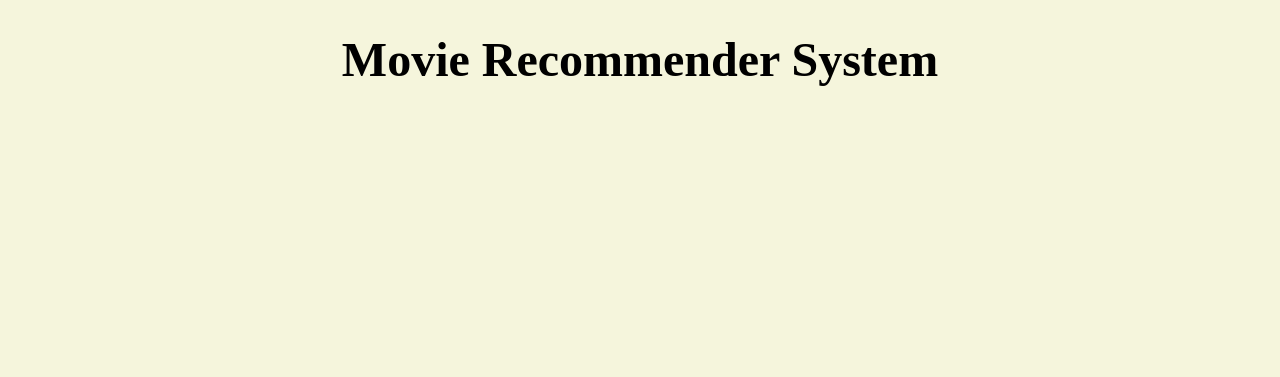
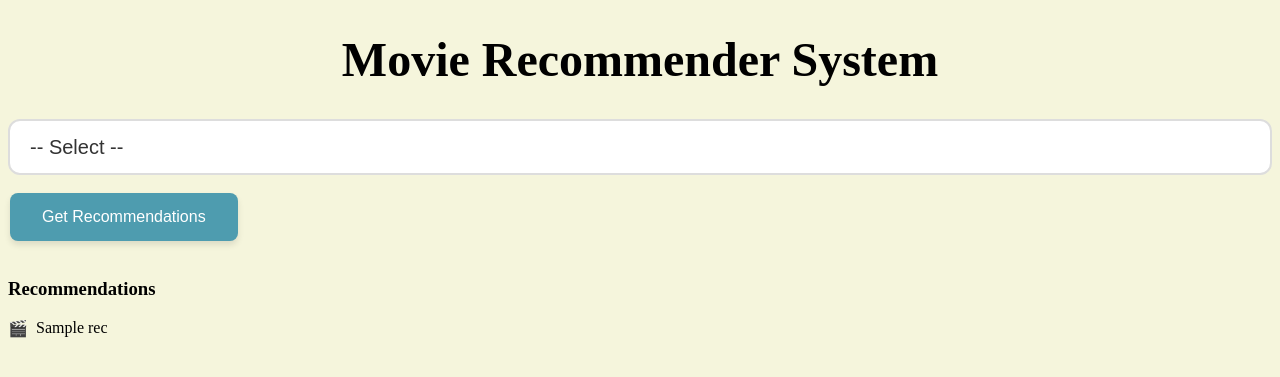
Before and after one commit to uraza116/Movie-recommender-system, a Flask app: template templates/index.html in a window 1280 px wide. Shown: the top 377 px of the page. Run offline with Flask 3, Linux system fonts and the light colour scheme; the template is opened without the code that fills it: most values are stand-ins (such as "Sample title", 1, 10 or a date in 2020); parts of the project's set-up code (start-up, migrations or seed data) failed here and were passed over.

Commit message:
commited

```diff
--- a/app.py
+++ b/app.py
@@ -1,10 +1,56 @@
 from flask import Flask, render_template,request
+import pandas as pd
+import os
+import numpy as np
 
 app = Flask(__name__)
+df=pd.read_pickle('./dataset/movies.pkl')
+similarity=pd.read_pickle('./dataset/similarity.pkl')
 
-@app.route('/')
+
+movies_list=df['title'].tolist()
+
+
+def recommend(movie):
+
+    recs=[]
+    if not movie:
+        return recs
+
+    movie = movie.strip()
+    matches = df.index[df["title"].astype(str).str.strip() == movie].tolist()
+    if not matches:
+        # nothing matched, return empty instead of crashing
+        return recs
+
+
+    movie_index = matches[0]
+    # movie_index=df[df['title']==movie].index[0]
+    movie_distance=similarity[movie_index]
+    movies_list=sorted(list(enumerate(movie_distance)), reverse=True,key=lambda x:x[1])[1:6]
+
+    for i in movies_list:
+        recs.append(df.iloc[i[0]].title)
+    return recs
+
+
+@app.route('/', methods=['GET', 'POST'])
 def Title():
-    return render_template('index.html')
+
+    selected=None
+    recs=[]
+    if request.method == "POST":
+        selected = request.form.get("movie")   # name="movie" in your <select>
+        #recs = recommend(str(selected))
+        recs = recommend(selected)
+    return render_template(
+        "index.html",
+        items=movies_list,
+        selected=selected,
+        recs=recs
+    )
+
+
 
 if __name__ == '__main__':
     app.run(debug=True)
--- /dev/null
+++ b/static/css/style.css
@@ -0,0 +1,96 @@
+.stylish-button {
+  background-color: #4e9caf; /* A pleasant blue color */
+  border: none;
+  color: white; /* White text for contrast */
+  padding: 15px 32px; /* Ample space around the text */
+  text-align: center;
+  text-decoration: none;
+  display: inline-block;
+  font-size: 16px;
+  margin: 18px 2px;
+  cursor: pointer; /* Changes mouse cursor to a hand */
+  border-radius: 8px; /* Rounded corners */
+  transition:
+    background-color 0.3s,
+    transform 0.2s; /* Smooth transitions for hover effects */
+  box-shadow: 0 4px 6px rgba(0, 0, 0, 0.1); /* Subtle shadow for depth */
+}
+
+.stylish-button:hover {
+  background-color: #417d9a; /* Darker blue on hover */
+  transform: translateY(-2px); /* Lifts the button slightly on hover */
+}
+
+.stylish-button:active {
+  background-color: #356a82; /* Even darker blue when clicked */
+  transform: translateY(0); /* Button goes back down when active */
+  box-shadow: 0 2px 4px rgba(0, 0, 0, 0.1); /* Smaller shadow when pressed */
+}
+
+/* Container to handle positioning of custom arrow */
+.select-container {
+  position: relative;
+  display: inline-block;
+  min-width: 250px;
+}
+
+.stylish-select {
+  width: 100%;
+  padding: 15px 40px 15px 20px;
+  font-size: 20px; /* Bigger font */
+  font-weight: 500;
+  color: #333;
+  background-color: #fff;
+  border: 2px solid #ddd;
+  border-radius: 12px;
+  appearance: none; /* Remove default browser styling */
+  -webkit-appearance: none;
+  -moz-appearance: none;
+  cursor: pointer;
+  transition: all 0.3s ease;
+}
+
+/* Add custom focus style */
+.stylish-select:focus {
+  outline: none;
+  border-color: #007bff;
+  box-shadow: 0 0 8px rgba(0, 123, 255, 0.2);
+}
+
+/* Custom arrow using pseudo-element */
+.select-container::after {
+  content: "▼";
+  font-size: 16px;
+  color: #555;
+  position: absolute;
+  right: 15px;
+  top: 50%;
+  transform: translateY(-50%);
+  pointer-events: none; /* Click through to select */
+}
+
+#select-movie-text {
+  color: rgb(13, 209, 58);
+  text-shadow:
+    0.05em 0 black,
+    0 0.05em black,
+    -0.05em 0 black,
+    0 -0.05em black;
+  font-size: xx-large;}
+  ul {
+  list-style: none;
+  padding-left: 0;
+}
+
+ul li {
+  padding-left: 28px;
+  position: relative;
+  margin-bottom: 12px;
+  font-size: 16px;
+}
+
+ul li::before {
+  content: "🎬";
+  position: absolute;
+  left: 0;
+}
--- /dev/null
+++ b/templates/base.html
@@ -0,0 +1,12 @@
+<!doctype html>
+<html lang="en">
+  <head>
+    <meta charset="UTF-8" />
+    <meta name="viewport" content="width={device-width}, initial-scale=1.0" />
+    <link rel="stylesheet" href="../static/css/style.css" />
+    <title>Document</title>
+  </head>
+  <body style="background-color: beige">
+    {% block content %} {% endblock %}
+  </body>
+</html>
--- a/templates/index.html
+++ b/templates/index.html
@@ -1,11 +1,32 @@
-<!doctype html>
-<html lang="en">
-  <head>
-    <meta charset="UTF-8" />
-    <meta name="viewport" content="width=device-width, initial-scale=1.0" />
-    <title>Movie Recommender System</title>
-  </head>
-  <body style="background-color: beige;">
-    <h1 style="text-align: center; font-size: 3em">Movie Recommender System</h1>
-  </body>
-</html>
+{% extends "base.html" %} {% block content %}
+
+<h1 style="text-align: center; font-size: 3em">Movie Recommender System</h1>
+
+<form method="POST" class="row">
+  <select name="movie" required id="dynamic-combobox" class="stylish-select">
+  <option value="" disabled {% if not selected %}selected{% endif %}>
+    -- Select --
+  </option>
+
+  {% for item in items %}
+    <option value="{{ item }}" {% if item == selected %}selected{% endif %}>
+      {{ item }}
+    </option>
+  {% endfor %}
+</select>
+
+
+  <button type="submit" class="stylish-button">Get Recommendations</button>
+</form>
+
+{% if recs %}
+<h3>Recommendations</h3>
+<ul>
+  {% for m in recs %}
+  <li>{{ m }}</li>
+  {% endfor %}
+</ul>
+{% endif %}
+
+
+{% endblock %}
```
Also changed, not shown: 1 other file.
